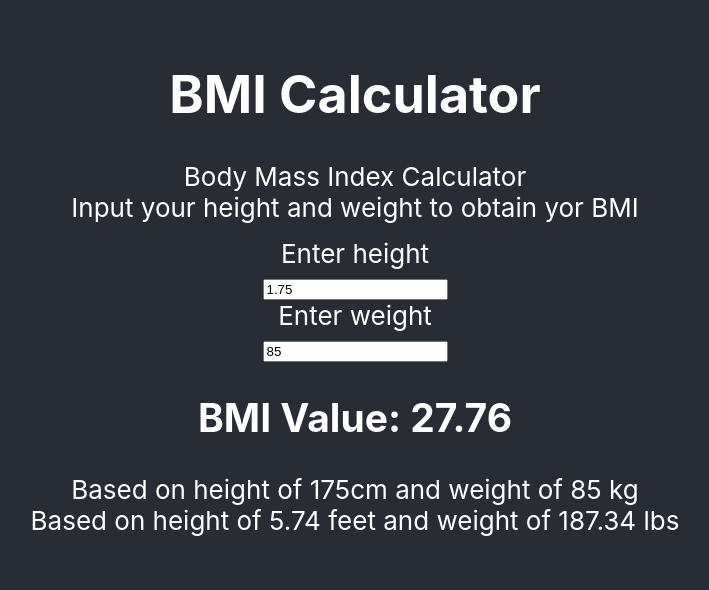
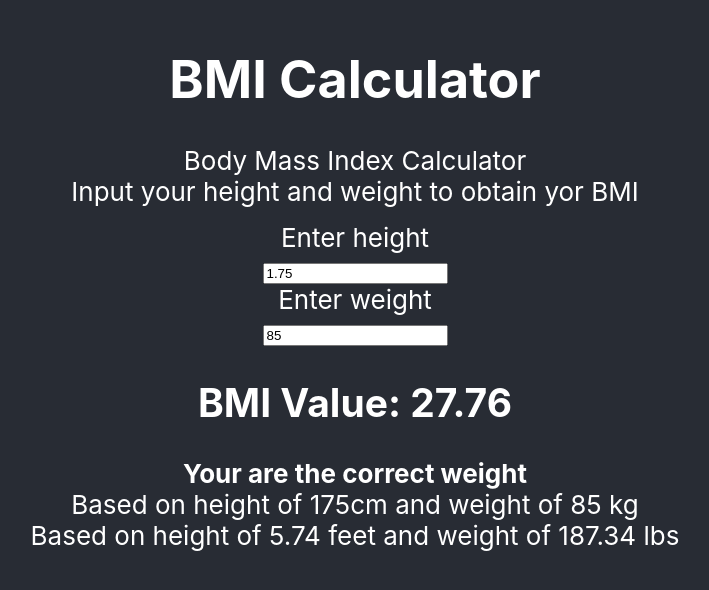
Before and after one commit to maxgdev/bmi-calculator, a React (Create React App) app: page / in a window 1280 px wide. Shown: the part 118-708 px from the top of the page, without its empty margins (285-994 px from the left). Built offline with nearby package versions, Linux system fonts and the light colour scheme.

Commit message:
Added displayBMIStatus function with dummy test values

```diff
--- a/src/components/outputBMI.js
+++ b/src/components/outputBMI.js
@@ -1,9 +1,25 @@
 import React from 'react';
 
 export default function OutputBMI({ height, weight, bmiValue }) {
+    let bmiTest = 24.5;
+
+    function displayBMIStatus(){
+        let bmiStatus = '';
+        if (bmiTest > 50) {
+            bmiStatus = 'Obese';
+        } else if (bmiTest > 40){
+            bmiStatus = 'Overweight';
+        } else if(bmiTest > 22) {
+            bmiStatus = 'the correct weight';
+        } else {
+            bmiStatus = 'Underweight';
+        }
+        return bmiStatus;
+    }
     return (
         <>
             <h2>BMI Value: {bmiValue}</h2>
+            <strong>{`Your are ${displayBMIStatus()}`}</strong>
             <p>Based on height of {height * 100}cm and weight of {weight} kg</p>
             <p>Based on height of {(height * 100 * 0.0328084).toFixed(2)} feet and weight of  { (weight * 2.204).toFixed(2)} lbs</p>
         </>
```
